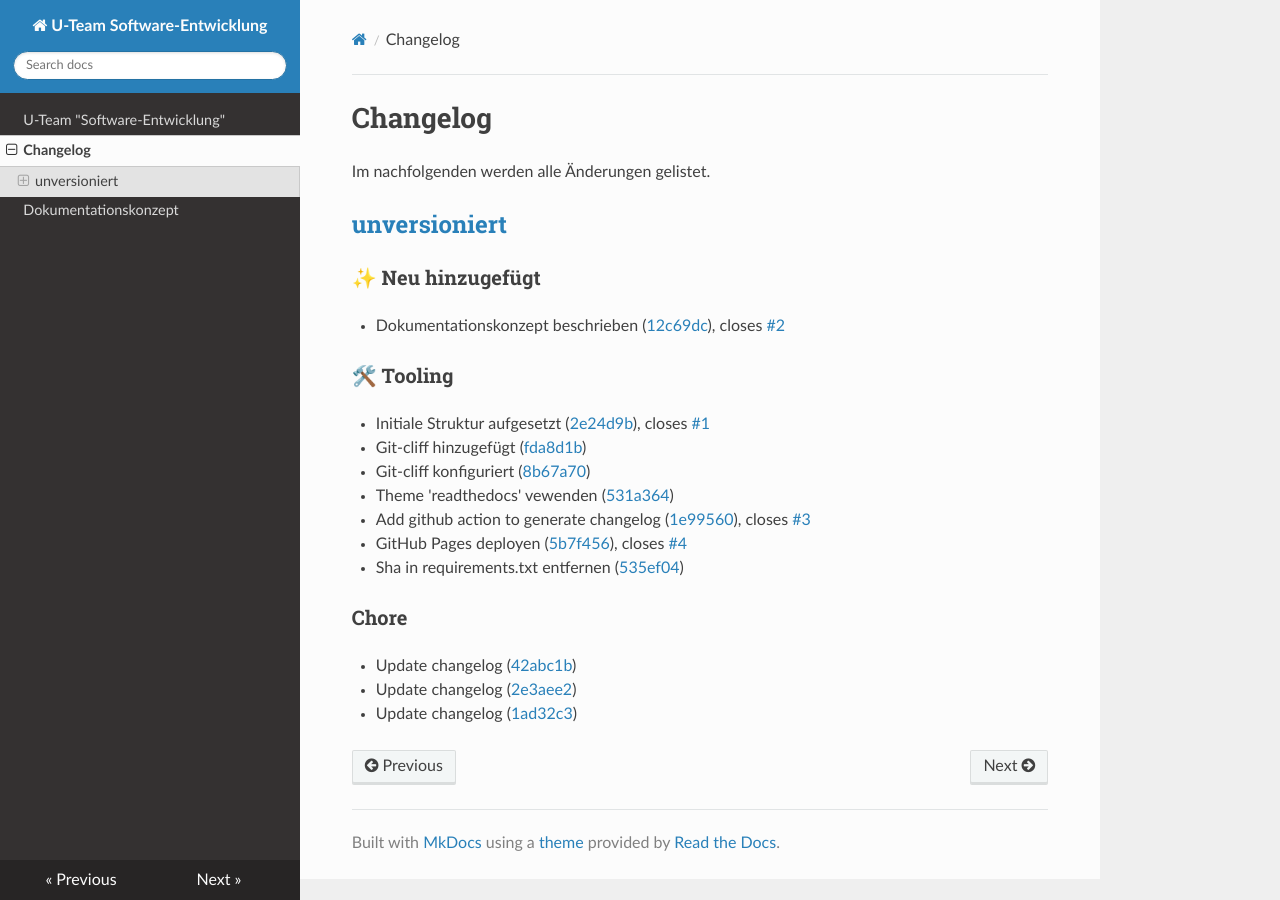
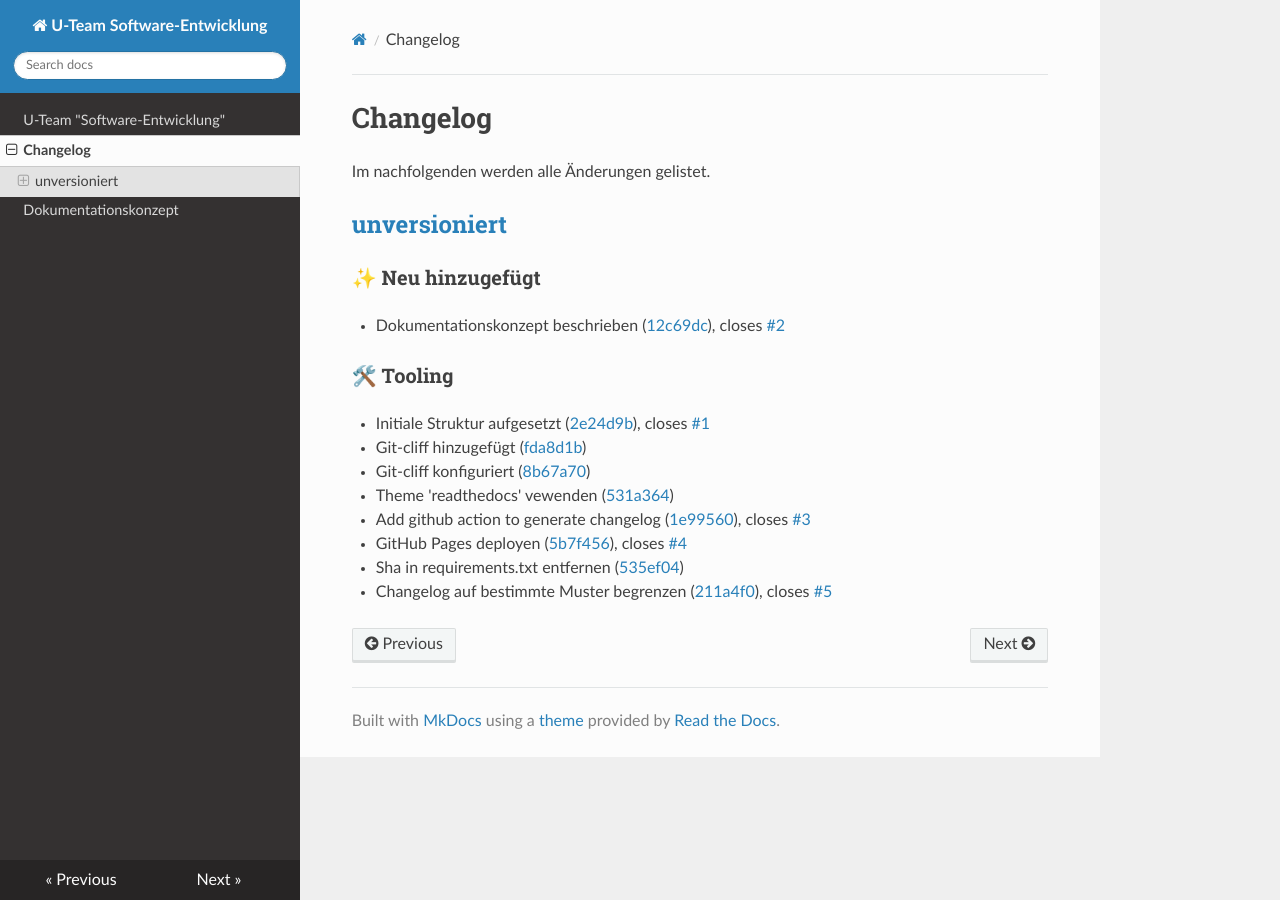
Before and after one commit to BBBaden/uteam-swdev-docs, an MkDocs documentation site: the page built from docs/CHANGELOG.md, in a window 1280 px wide. Built offline with MkDocs 1.6.1, drawn with Linux system fonts in a browser that asks for light colours; nearby versions of some CDN libraries.

Commit message:
chore: Update changelog

```diff
--- a/docs/CHANGELOG.md
+++ b/docs/CHANGELOG.md
@@ -17,11 +17,6 @@ Im nachfolgenden werden alle Änderungen gelistet.
 - Add github action to generate changelog ([1e99560](https://github.com/BBBaden/uteam-swdev-docs/commit/1e99560e8a6bb6f2b703829efd595ccf61cc0ce2)), closes [#3](https://github.com/BBBaden/uteam-swdev-docs/issues/3)
 - GitHub Pages deployen ([5b7f456](https://github.com/BBBaden/uteam-swdev-docs/commit/5b7f45638bbb42964983e30e5106d785727f1611)), closes [#4](https://github.com/BBBaden/uteam-swdev-docs/issues/4)
 - Sha in requirements.txt entfernen ([535ef04](https://github.com/BBBaden/uteam-swdev-docs/commit/535ef042ddfd7c1459dbaf8c39af5135bafa89f7))
-
-### Chore
-
-- Update changelog ([42abc1b](https://github.com/BBBaden/uteam-swdev-docs/commit/42abc1b5d4c4c92623a6ff94f0df3866ecaf8e5f))
-- Update changelog ([2e3aee2](https://github.com/BBBaden/uteam-swdev-docs/commit/2e3aee2682e14b2bc0376cefe24a651930d97ab6))
-- Update changelog ([1ad32c3](https://github.com/BBBaden/uteam-swdev-docs/commit/1ad32c36225c263b575332cdf5f525e50de2bd85))
+- Changelog auf bestimmte Muster begrenzen ([211a4f0](https://github.com/BBBaden/uteam-swdev-docs/commit/211a4f09d60fee31d616a90a084d45cf644003b3)), closes [#5](https://github.com/BBBaden/uteam-swdev-docs/issues/5)
 
 <!-- generated by git-cliff -->
```
